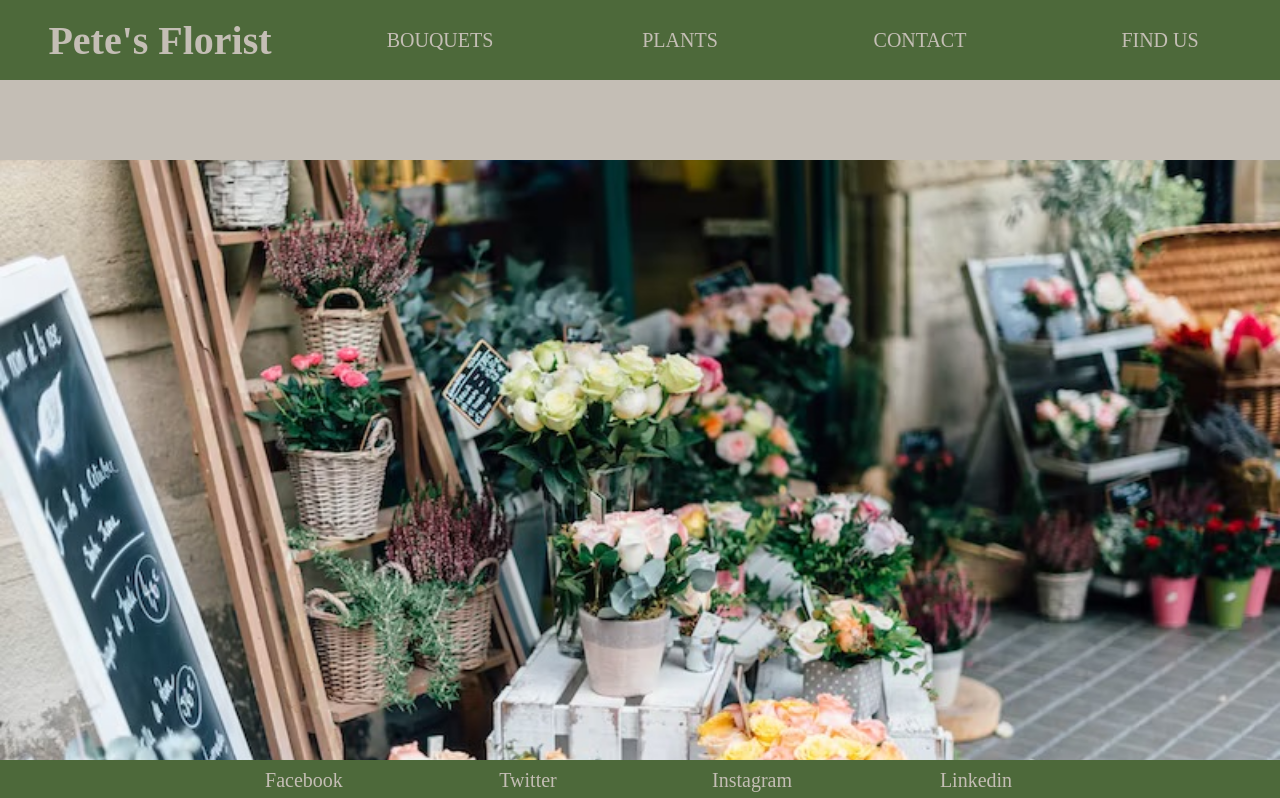
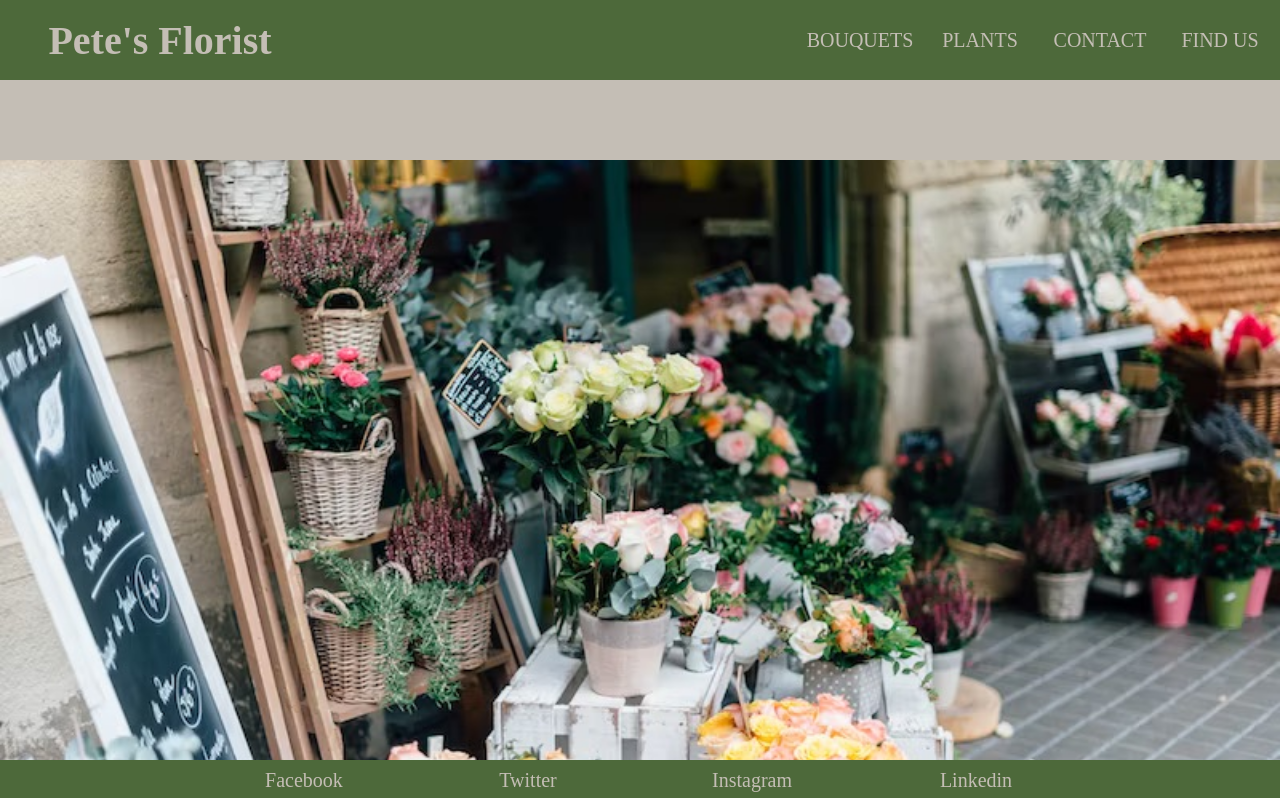
Before and after one commit to p3t3rw/floristpw, a plain HTML site: page index.html in a window 1280 px wide. Shown: the top 798 px of the page. Drawn offline with Linux system fonts and the light colour scheme.

Commit message:
adjusted header

```diff
--- a/style.css
+++ b/style.css
@@ -22,8 +22,7 @@ header{
 
 }
 
-
-.title-link{
+  .title-link{
   width: 25%;
   display: flex;
   justify-content: center;
@@ -39,9 +38,9 @@ header{
   color: white;
 }
 .header-nav{
-  width: 30%;
+  width: 10%;
   display: flex;
-  flex: 1;
+  flex: 0.5;
   justify-content: right;
 }
 
```
